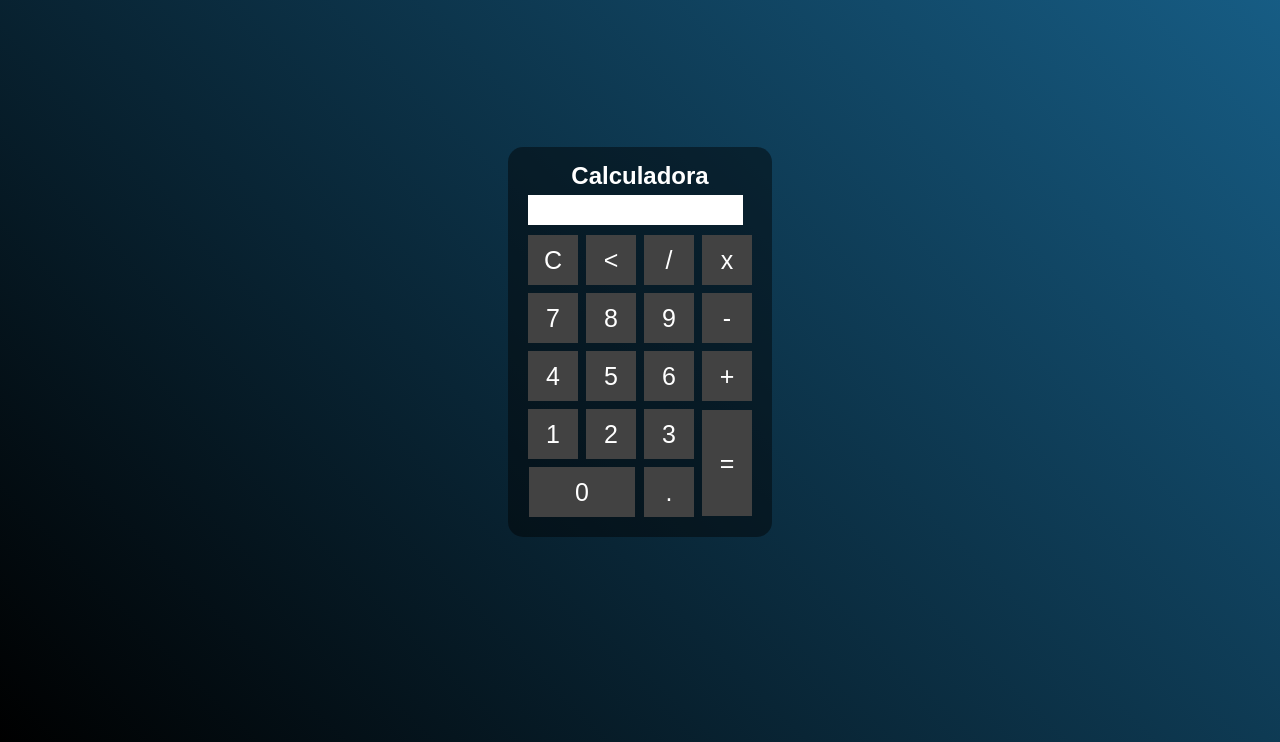
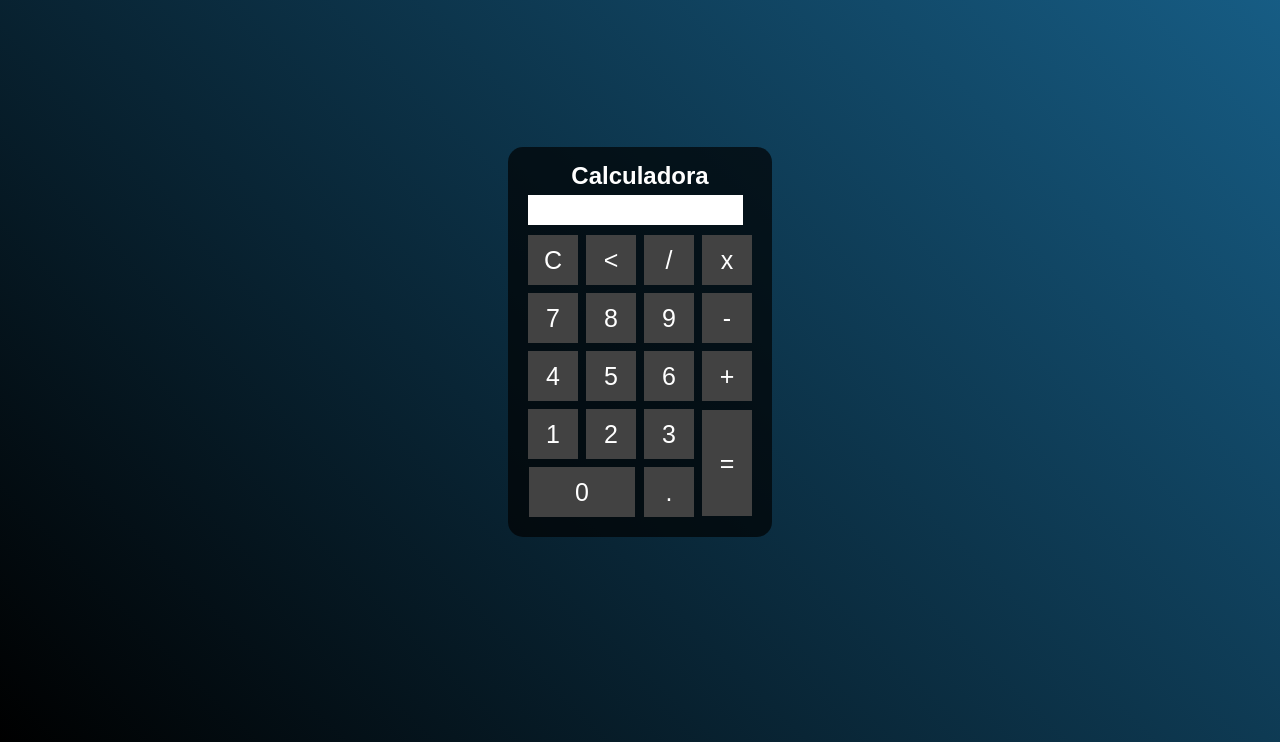
Before and after one commit to DanielFBarbosa/calculadora-simples-js, a plain HTML site: page index.html in a window 1280 px wide. Shown: the part 58-800 px from the top of the page. Drawn offline with Linux system fonts and the light colour scheme.

Commit message:
atualizei

```diff
--- a/css/styles.css
+++ b/css/styles.css
@@ -14,7 +14,7 @@
 
 .calculadora{
     position: absolute;
-    background-color: rgba(0, 0, 0, 0.452);
+    background-color: rgba(0, 0, 0, 0.685);
     top: 50%;
     left: 50%;
     transform: translate(-50%,-50%);
@@ -45,5 +45,21 @@
     font-size: 25px;
     color: black;
     text-align: right;
-    overflow-wrap: break-word;
+    overflow-x: auto;
+    overflow-y: hidden;
 }
+
+/*barra de rolagem*/
+::-webkit-scrollbar{
+    height: 3px;
+}
+
+/*Trilha (barra de progresso) da barra de rolagem*/
+::-webkit-scrollbar-track{
+    background-color: rgba(84, 88, 94, 0.089);
+}
+
+/*Alça de rolagem arrastável*/
+::-webkit-scrollbar-thumb{
+    background-color: rgb(18, 24, 121);
+}
```
